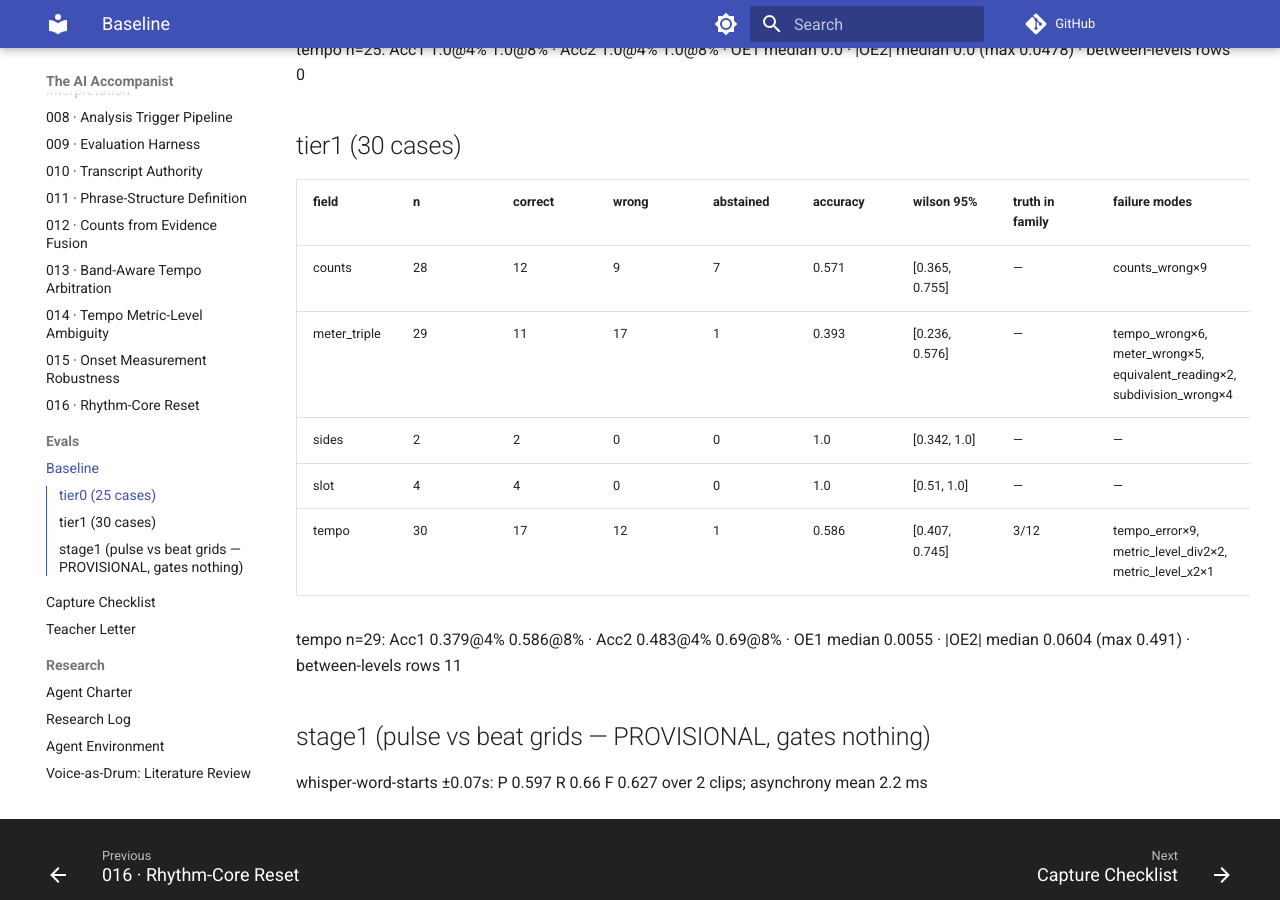
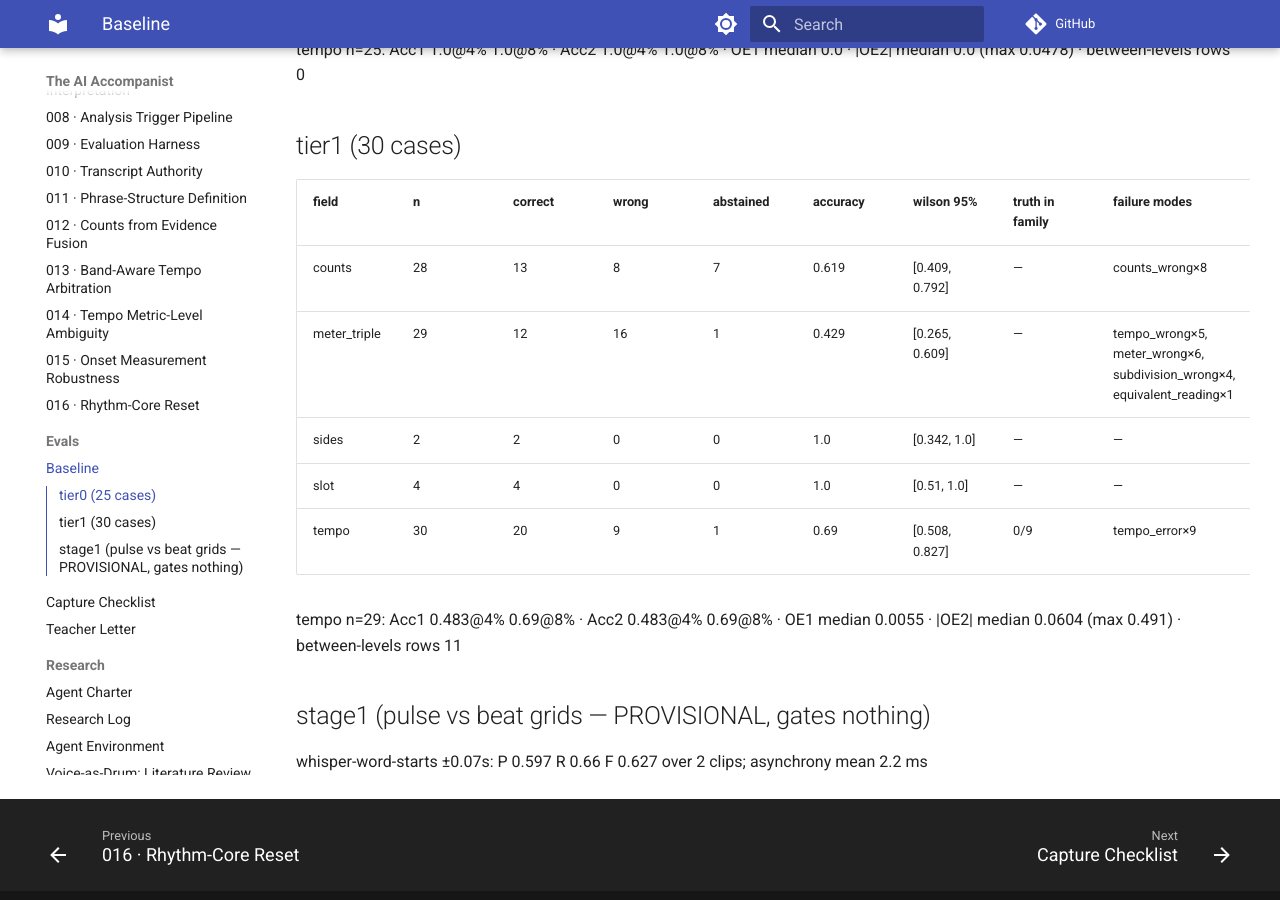
Before and after one commit to ben-juodvalkis/musical-perception, an MkDocs documentation site: the page built from docs/evals/baseline.md, in a window 1280 px wide and 900 px high, scrolled down 604 px. Built offline with MkDocs 1.6.1 and Material for MkDocs 9.7.7, drawn with Linux system fonts in a browser that asks for light colours; comment, search, counter and statistics services are not loaded; some of the changed text lies outside the part shown.

Commit message:
bless: W9 baseline — tempo 20/29, six outcome changes ratified
Owner re-bless per charter rule 1, in an owner-attended session after
local re-verification. Blessed run-20260829T032345Z-21570ed. Post-bless
pytest: 254 passed, 3 skipped — the tier-1 gate is green again.

Co-Authored-By: Claude Fable 5 <noreply@anthropic.com>

```diff
--- a/docs/evals/baseline.md
+++ b/docs/evals/baseline.md
@@ -23,13 +23,13 @@ tempo n=25: Acc1 1.0@4% 1.0@8% · Acc2 1.0@4% 1.0@8% · OE1 median 0.0 · |OE2|
 
 | field | n | correct | wrong | abstained | accuracy | wilson 95% | truth in family | failure modes |
 |---|---|---|---|---|---|---|---|---|
-| counts | 28 | 12 | 9 | 7 | 0.571 | [0.365, 0.755] | — | counts_wrong×9 |
-| meter_triple | 29 | 11 | 17 | 1 | 0.393 | [0.236, 0.576] | — | tempo_wrong×6, meter_wrong×5, equivalent_reading×2, subdivision_wrong×4 |
+| counts | 28 | 13 | 8 | 7 | 0.619 | [0.409, 0.792] | — | counts_wrong×8 |
+| meter_triple | 29 | 12 | 16 | 1 | 0.429 | [0.265, 0.609] | — | tempo_wrong×5, meter_wrong×6, subdivision_wrong×4, equivalent_reading×1 |
 | sides | 2 | 2 | 0 | 0 | 1.0 | [0.342, 1.0] | — | — |
 | slot | 4 | 4 | 0 | 0 | 1.0 | [0.51, 1.0] | — | — |
-| tempo | 30 | 17 | 12 | 1 | 0.586 | [0.407, 0.745] | 3/12 | tempo_error×9, metric_level_div2×2, metric_level_x2×1 |
+| tempo | 30 | 20 | 9 | 1 | 0.69 | [0.508, 0.827] | 0/9 | tempo_error×9 |
 
-tempo n=29: Acc1 0.379@4% 0.586@8% · Acc2 0.483@4% 0.69@8% · OE1 median 0.0055 · |OE2| median 0.0604 (max 0.491) · between-levels rows 11
+tempo n=29: Acc1 0.483@4% 0.69@8% · Acc2 0.483@4% 0.69@8% · OE1 median 0.0055 · |OE2| median 0.0604 (max 0.491) · between-levels rows 11
 
 ## stage1 (pulse vs beat grids — PROVISIONAL, gates nothing)
 
```
Also changed, not shown: other parts of docs/evals/baseline.md (+1 -1 lines), 1 other file.
